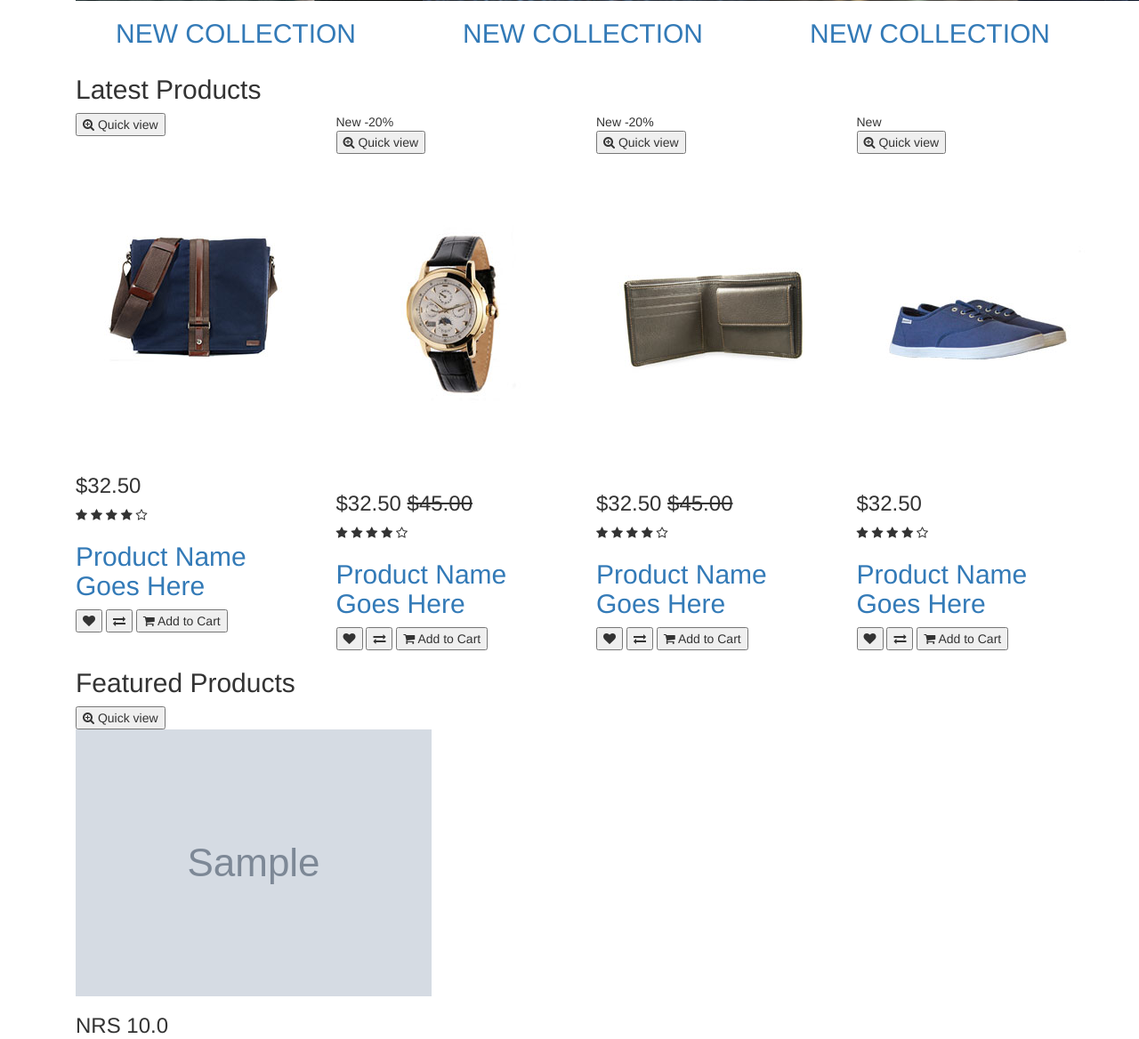
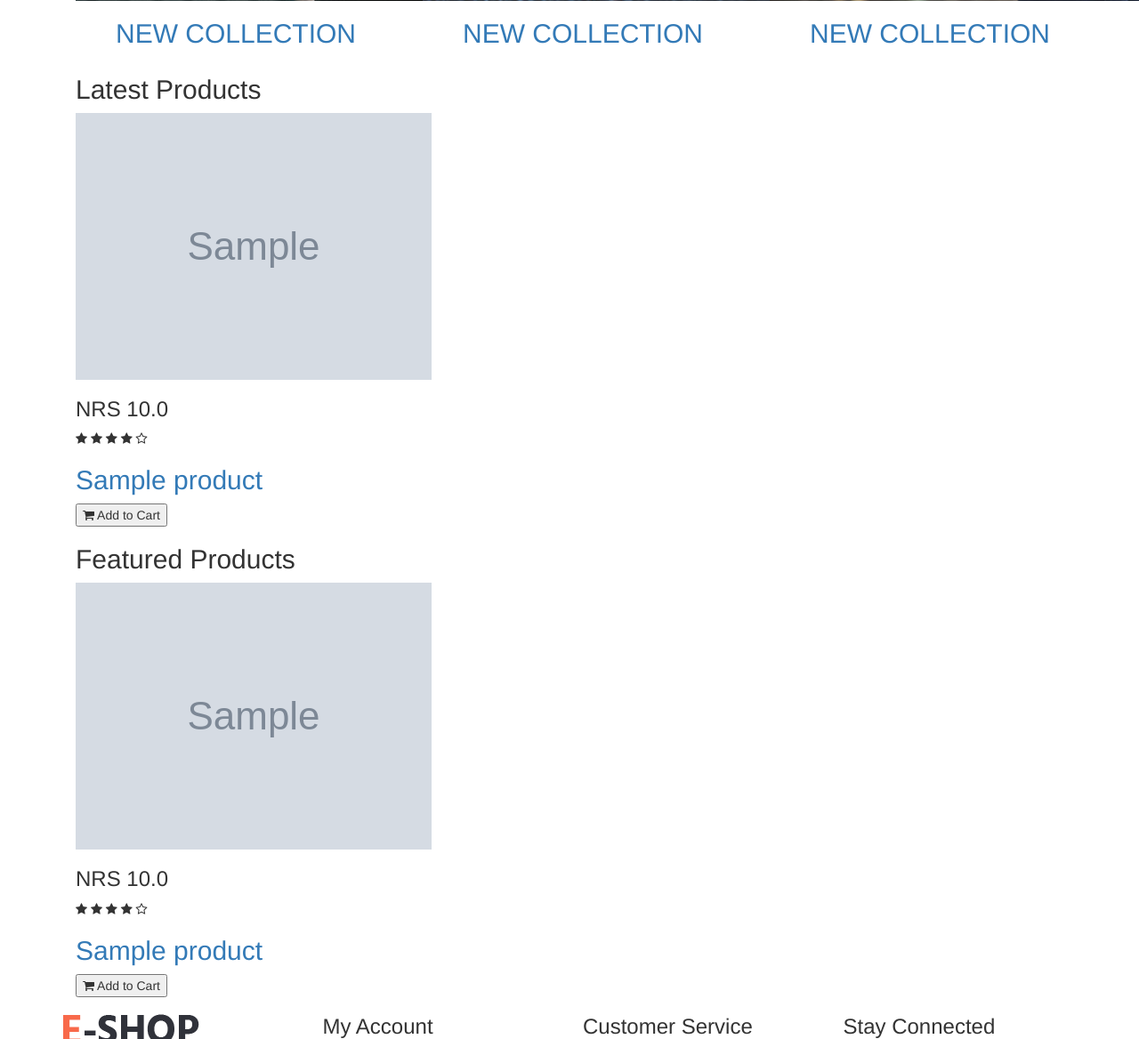
Before and after one commit to dipusah/E-shop, a Django app: page / in a window 1280 px wide; the page is wider, and only the part inside the window is pictured. Shown: the part 5332-6500 px from the top of that part at 89% size. Run offline with Django 3.2, Linux system fonts and the light colour scheme; tables that the repository leaves empty hold one stand-in row (values such as "Sample post"); grey boxes marked "Sample" are stand-in pictures; some libraries are stand-ins or nearby versions.

Commit message:
latest products added

```diff
--- a/shop/templates/shop/index.html
+++ b/shop/templates/shop/index.html
@@ -93,16 +93,20 @@
                     </div>
                 </div>
                 <!-- section title -->
+                {% for product in latest_products %}
 
                     <!-- Product Single -->
                     <div class="col-md-3 col-sm-6 col-xs-6">
                         <div class="product product-single">
                             <div class="product-thumb">
-                            <button class="main-btn quick-view"><i class="fa fa-search-plus"></i> Quick view</button>
-                            <img src="./img/product01.jpg" alt="">
+
+                                {% thumbnail product.image "270x360" crop="center" as im %}
+                                    <img src="{{ im.url }}" alt="">
+                                {% endthumbnail %}
+
                             </div>
                             <div class="product-body">
-                            <h3 class="product-price">$32.50</h3>
+                                <h3 class="product-price">NRS {{ product.price }}</h3>
                                 <div class="product-rating">
                                     <i class="fa fa-star"></i>
                                     <i class="fa fa-star"></i>
@@ -110,11 +114,10 @@
                                     <i class="fa fa-star"></i>
                                     <i class="fa fa-star-o empty"></i>
                                 </div>
-                            <h2 class="product-name"><a href="#">Product Name Goes Here</a></h2>
+                                <h2 class="product-name"><a href="#">{{ product.title }}</a></h2>
                                 <div class="product-btns">
-                                <button class="main-btn icon-btn"><i class="fa fa-heart"></i></button>
-                                <button class="main-btn icon-btn"><i class="fa fa-exchange"></i></button>
-                                <button class="primary-btn add-to-cart"><i class="fa fa-shopping-cart"></i> Add to Cart
+                                    <button class="primary-btn add-to-cart"><i class="fa fa-shopping-cart"></i> Add to
+                                        Cart
                                     </button>
                                 </div>
                             </div>
@@ -122,104 +125,8 @@
                     </div>
                     <!-- /Product Single -->
 
-                <!-- Product Single -->
-                <div class="col-md-3 col-sm-6 col-xs-6">
-                    <div class="product product-single">
-                        <div class="product-thumb">
-                            <div class="product-label">
-                                <span>New</span>
-                                <span class="sale">-20%</span>
-                            </div>
-                            <button class="main-btn quick-view"><i class="fa fa-search-plus"></i> Quick view</button>
-                            <img src="./img/product02.jpg" alt="">
-                        </div>
-                        <div class="product-body">
-                            <h3 class="product-price">$32.50
-                                <del class="product-old-price">$45.00</del>
-                            </h3>
-                            <div class="product-rating">
-                                <i class="fa fa-star"></i>
-                                <i class="fa fa-star"></i>
-                                <i class="fa fa-star"></i>
-                                <i class="fa fa-star"></i>
-                                <i class="fa fa-star-o empty"></i>
-                            </div>
-                            <h2 class="product-name"><a href="#">Product Name Goes Here</a></h2>
-                            <div class="product-btns">
-                                <button class="main-btn icon-btn"><i class="fa fa-heart"></i></button>
-                                <button class="main-btn icon-btn"><i class="fa fa-exchange"></i></button>
-                                <button class="primary-btn add-to-cart"><i class="fa fa-shopping-cart"></i> Add to Cart
-                                </button>
-                            </div>
-                        </div>
-                    </div>
-                </div>
-                <!-- /Product Single -->
+                {% endfor %}
 
-                <!-- Product Single -->
-                <div class="col-md-3 col-sm-6 col-xs-6">
-                    <div class="product product-single">
-                        <div class="product-thumb">
-                            <div class="product-label">
-                                <span>New</span>
-                                <span class="sale">-20%</span>
-                            </div>
-                            <button class="main-btn quick-view"><i class="fa fa-search-plus"></i> Quick view</button>
-                            <img src="./img/product03.jpg" alt="">
-                        </div>
-                        <div class="product-body">
-                            <h3 class="product-price">$32.50
-                                <del class="product-old-price">$45.00</del>
-                            </h3>
-                            <div class="product-rating">
-                                <i class="fa fa-star"></i>
-                                <i class="fa fa-star"></i>
-                                <i class="fa fa-star"></i>
-                                <i class="fa fa-star"></i>
-                                <i class="fa fa-star-o empty"></i>
-                            </div>
-                            <h2 class="product-name"><a href="#">Product Name Goes Here</a></h2>
-                            <div class="product-btns">
-                                <button class="main-btn icon-btn"><i class="fa fa-heart"></i></button>
-                                <button class="main-btn icon-btn"><i class="fa fa-exchange"></i></button>
-                                <button class="primary-btn add-to-cart"><i class="fa fa-shopping-cart"></i> Add to Cart
-                                </button>
-                            </div>
-                        </div>
-                    </div>
-                </div>
-                <!-- /Product Single -->
-
-                <!-- Product Single -->
-                <div class="col-md-3 col-sm-6 col-xs-6">
-                    <div class="product product-single">
-                        <div class="product-thumb">
-                            <div class="product-label">
-                                <span>New</span>
-                            </div>
-                            <button class="main-btn quick-view"><i class="fa fa-search-plus"></i> Quick view</button>
-                            <img src="./img/product04.jpg" alt="">
-                        </div>
-                        <div class="product-body">
-                            <h3 class="product-price">$32.50</h3>
-                            <div class="product-rating">
-                                <i class="fa fa-star"></i>
-                                <i class="fa fa-star"></i>
-                                <i class="fa fa-star"></i>
-                                <i class="fa fa-star"></i>
-                                <i class="fa fa-star-o empty"></i>
-                            </div>
-                            <h2 class="product-name"><a href="#">Product Name Goes Here</a></h2>
-                            <div class="product-btns">
-                                <button class="main-btn icon-btn"><i class="fa fa-heart"></i></button>
-                                <button class="main-btn icon-btn"><i class="fa fa-exchange"></i></button>
-                                <button class="primary-btn add-to-cart"><i class="fa fa-shopping-cart"></i> Add to Cart
-                                </button>
-                            </div>
-                        </div>
-                    </div>
-                </div>
-                <!-- /Product Single -->
             </div>
             <!-- /row -->
             <!-- row -->
@@ -238,8 +145,6 @@
                     <div class="col-md-3 col-sm-6 col-xs-6">
                         <div class="product product-single">
                             <div class="product-thumb">
-                                <button class="main-btn quick-view"><i class="fa fa-search-plus"></i> Quick view
-                                </button>
 
                                 {% thumbnail product.image "270x360" crop="center" as im %}
                                     <img src="{{ im.url }}" alt="">
--- a/shop/views.py
+++ b/shop/views.py
@@ -8,9 +8,11 @@ from .models import Slider, Product
 def index(request):
     slides = Slider.objects.all()
     featured_products = Product.objects.filter(featured=True).all()
+    latest_products = Product.objects.order_by('-pub_date')[:5]
     context = {
         'slides': slides,
-        'featured_products': featured_products
+        'featured_products': featured_products,
+        'latest_products': latest_products
     }
     return render(request, 'shop/index.html', context)
 
```
Lines whose indentation alone changed are shown as unchanged.
